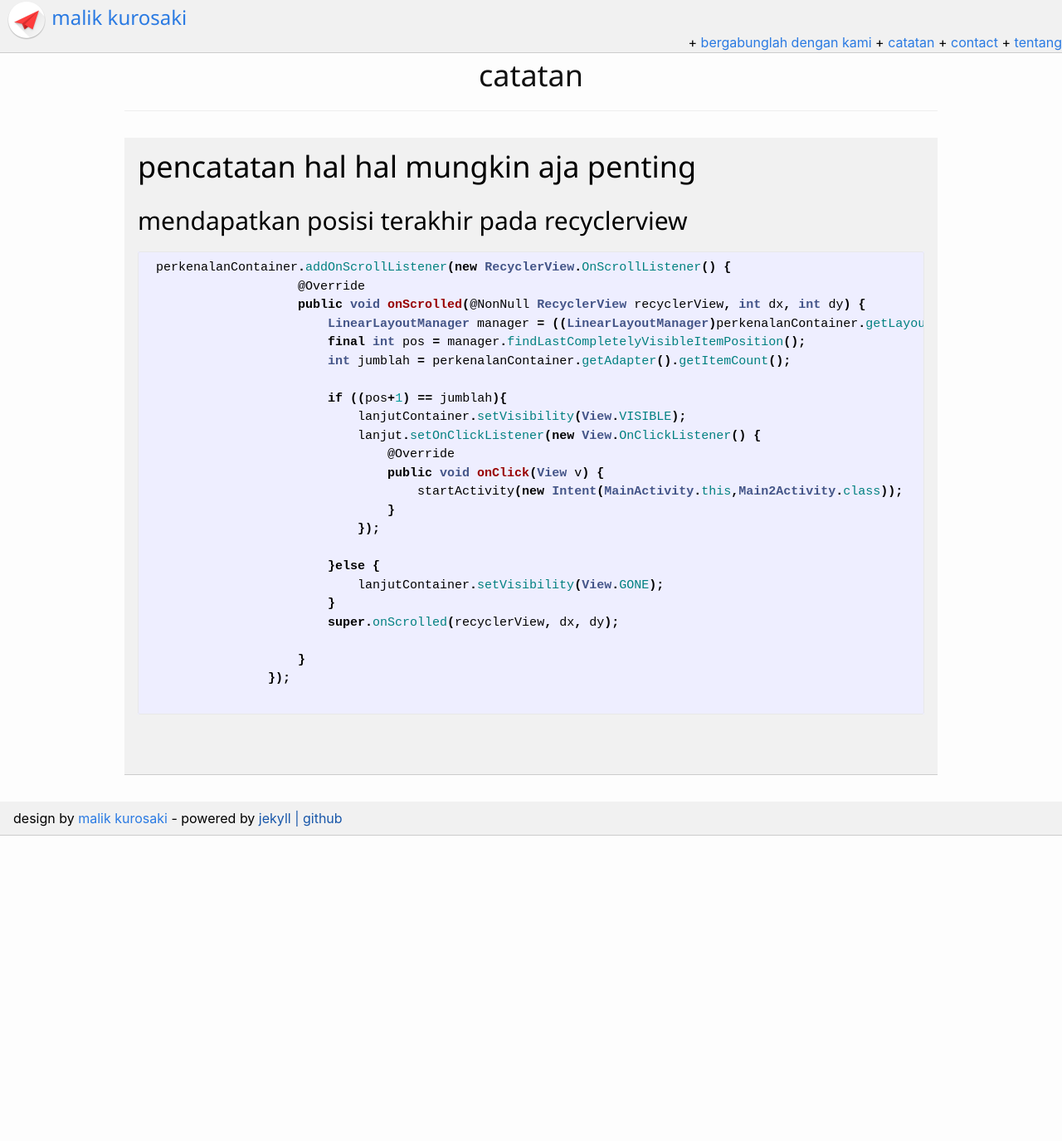
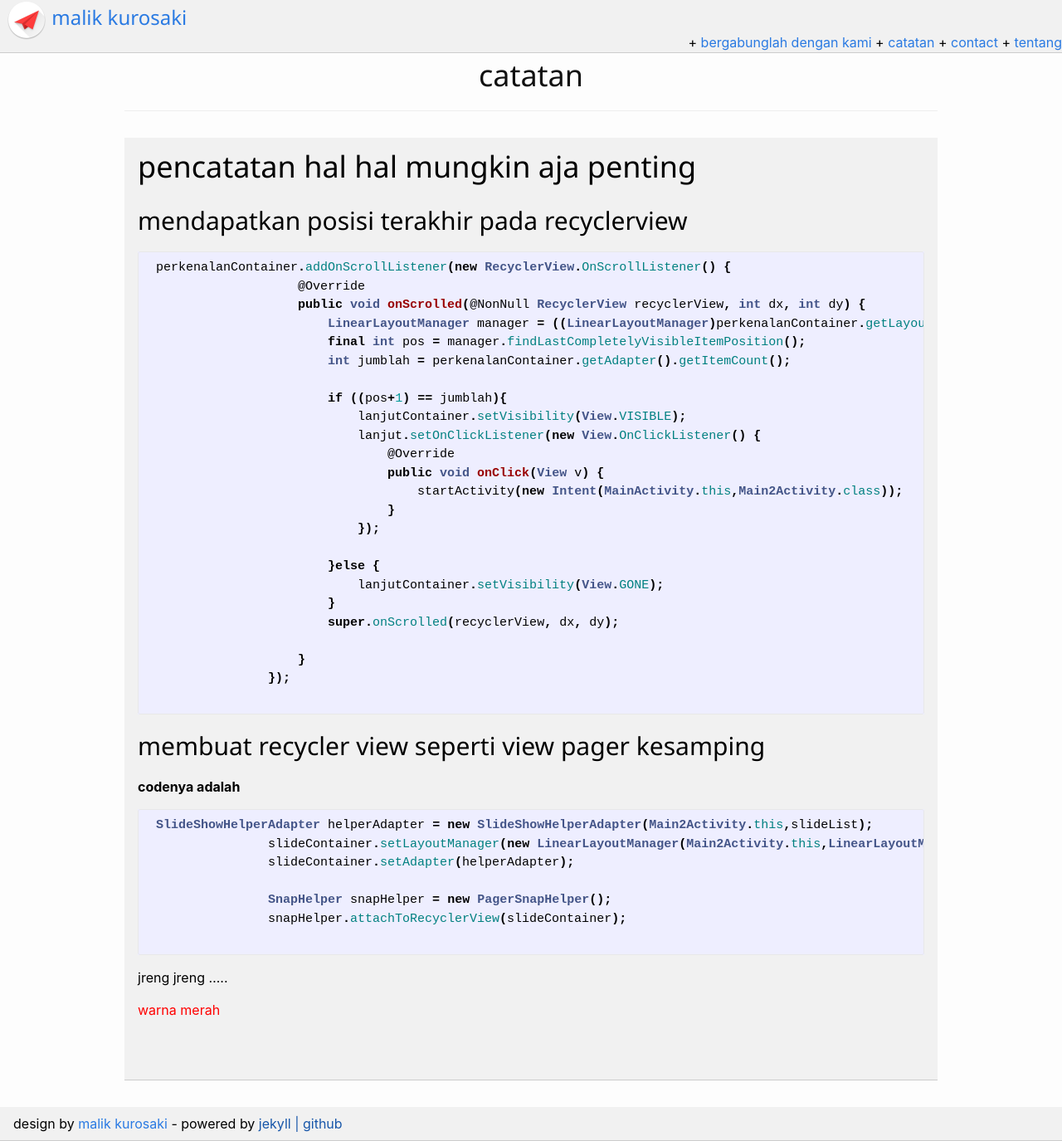
Before and after one commit to malikkurosaki/malikkurosaki, a Jekyll site: the page built from _pages/catatan.md, in a window 1280 px wide. Shown: the whole page at 83% size. Built offline with Jekyll 4.4.1, drawn with Linux system fonts in a browser that asks for light colours; comment, search, counter and statistics services are not loaded; before the commit the page ends 1007 px from its top, so only the background shows below that.

Commit message:
tambah catatan

````diff
--- a/_pages/catatan.md
+++ b/_pages/catatan.md
@@ -11,3 +11,4 @@ toc: true
 
 
 {% include_relative catatan/posisi-terakhur-recyclerview.md %}
+{% include_relative catatan/membuat-recyclerview-viewpager.md %}
--- /dev/null
+++ b/_pages/catatan/membuat-recyclerview-viewpager.md
@@ -0,0 +1,18 @@
+## membuat recycler view seperti view pager kesamping
+
+
+__codenya adalah__
+``` java
+ SlideShowHelperAdapter helperAdapter = new SlideShowHelperAdapter(Main2Activity.this,slideList);
+                slideContainer.setLayoutManager(new LinearLayoutManager(Main2Activity.this,LinearLayoutManager.HORIZONTAL,false));
+                slideContainer.setAdapter(helperAdapter);
+
+                SnapHelper snapHelper = new PagerSnapHelper();
+                snapHelper.attachToRecyclerView(slideContainer);
+
+```
+
+jreng jreng .....
+
+
+<div style="color:red">warna merah</div>
````
